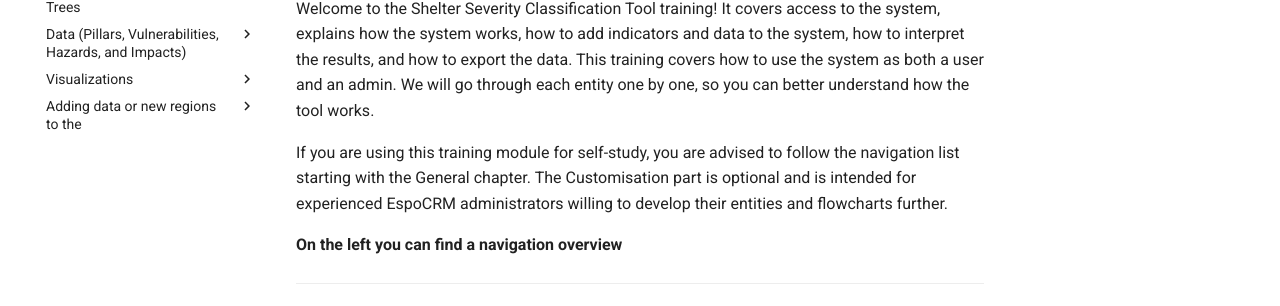
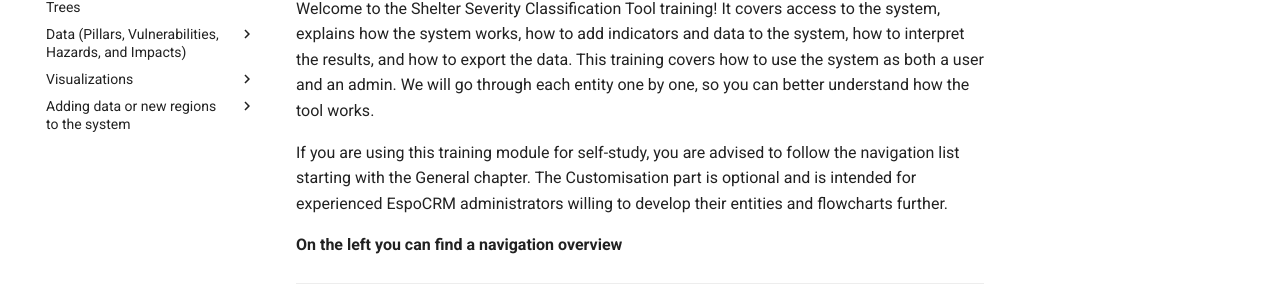
Before and after one commit to jackwharrison/ssc-tool, an MkDocs documentation site: the page built from docs/index.md, in a window 1280 px wide. Shown: the part 230-536 px from the top of the page. Built offline with MkDocs 1.6.1 and Material for MkDocs 9.7.7, drawn with Linux system fonts in a browser that asks for light colours; plug-ins that fetch from the network failed and are left out.

Commit message:
Update mkdocs.yml

```diff
--- a/mkdocs.yml
+++ b/mkdocs.yml
@@ -62,6 +62,6 @@ nav:
       - 'Data': 'data/page1.md'
     - ' Visualizations' :
       - 'Visualizations': 'visualizations/page1.md'
-    - 'Adding data or new regions to the ':
+    - 'Adding data or new regions to the system':
       - 'Adding a new country': 'customization/page1.md'
       - 'Adding data': 'customization/page2.md'
```
